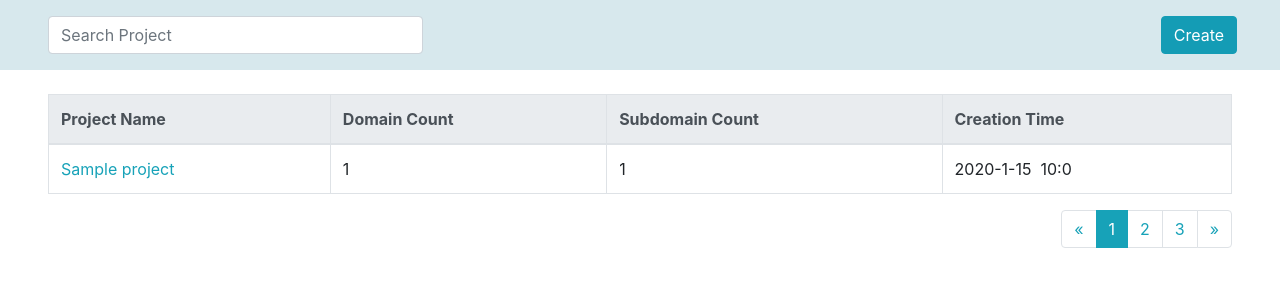
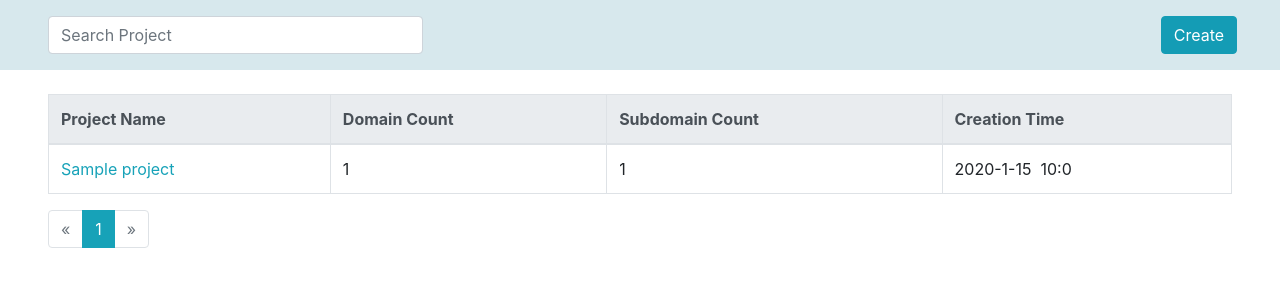
Before and after one commit to d4rk30/PAM, a Flask app: page /project in a window 1280 px wide. Shown: the part 56-356 px from the top of the page. Run offline with Flask 2, Linux system fonts and the light colour scheme; tables that the repository leaves empty hold one stand-in row (values such as "Sample post"); some libraries are stand-ins or nearby versions.

Commit message:
Optimize form design and add pagination

```diff
--- a/pam/forms.py
+++ b/pam/forms.py
@@ -9,9 +9,9 @@
 	submit = SubmitField('Log in')
 
 class CreateProjectForm(FlaskForm):
-	name = StringField('Project Name',validators = [DataRequired()])
-	describe = StringField('Describe',validators = [DataRequired()])
-	submit = SubmitField('Create')
+	name = StringField('Project Name',render_kw = {'class':'form-control'},validators = [DataRequired()])
+	describe = StringField('Describe',render_kw = {'class':'form-control'},validators = [DataRequired()])
+	submit = SubmitField('Create',render_kw = {'class':'btn btn-bluegreen'})
 
 class CreateDomainForm(FlaskForm):
 	domain = StringField('Domain',validators = [DataRequired()])
--- a/pam/templates/project.html
+++ b/pam/templates/project.html
@@ -52,14 +52,20 @@
 				<div class="modal-body">
 					<form method="post">
 						{{- create_project_form.csrf_token -}}
-						{{- create_project_form.name.label -}}<br>{{- create_project_form.name -}}<br>
-						{{- create_project_form.describe.label -}}<br>{{- create_project_form.describe -}}<br>
-						{{- create_project_form.submit -}}<br>
-					</form>
+						<div class="form-group">
+							{{- create_project_form.name.label -}}
+							{{- create_project_form.name -}}
+						</div>
+						<div class="form-group">
+							{{- create_project_form.describe.label -}}
+							{{- create_project_form.describe -}}
+						</div>
+
 				</div>
 				<div class="modal-footer">
 					<button type="button" class="btn btn-secondary" data-dismiss="modal">Close</button>
-					<button type="button" class="btn btn-primary">Save changes</button>
+					{{- create_project_form.submit -}}
+					</form>
 				</div>
 			</div>
 		</div>
@@ -85,23 +91,6 @@
 			{%- endfor -%}
 		</tbody>
 	</table>
-	<nav aria-label="Page navigation example">
-		<ul class="pagination justify-content-end">
-			<li class="page-item">
-				<a class="page-link" href="#" aria-label="Previous">
-					<span aria-hidden="true">&laquo;</span>
-					<span class="sr-only">Previous</span>
-				</a>
-			</li>
-			<li class="page-item active"><a class="page-link" href="#">1</a></li>
-			<li class="page-item"><a class="page-link" href="#">2</a></li>
-			<li class="page-item"><a class="page-link" href="#">3</a></li>
-			<li class="page-item">
-				<a class="page-link" href="#" aria-label="Next">
-					<span aria-hidden="true">&raquo;</span>
-					<span class="sr-only">Next</span>
-				</a>
-			</li>
-		</ul>
-	</nav>
+	{% from 'bootstrap/pagination.html' import render_pagination %}
+	{{ render_pagination(pagination,align='right') }}
 {%- endblock -%}
--- a/pam/views.py
+++ b/pam/views.py
@@ -27,8 +27,11 @@
 		db.session.add(project)
 		db.session.commit()
 		return redirect(url_for('project'))
-	projects = Project.query.all()
-	return render_template('project.html',create_project_form=create_project_form,projects = projects)
+	page = request.args.get('page',1,type=int) #查询字符串获取当前页数
+	per_page = 20 #每页数量
+	pagination = Project.query.paginate(page,per_page = per_page) #分页对象
+	projects = pagination.items #当前页数记录的列表
+	return render_template('project.html',create_project_form=create_project_form,projects = projects,pagination = pagination)
 
 @app.route('/project/<id>/',methods=['GET','POST'])
 @app.route('/project/<id>',methods=['GET','POST'])
```
